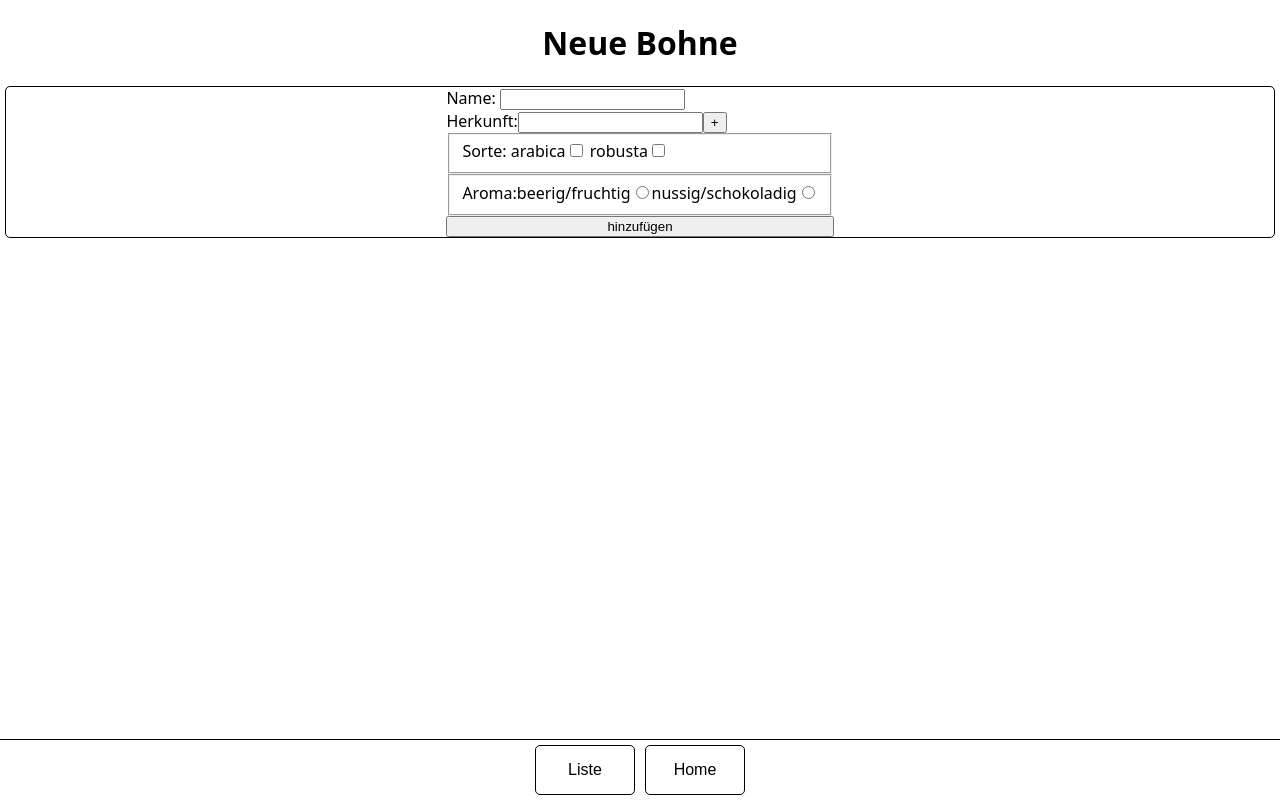
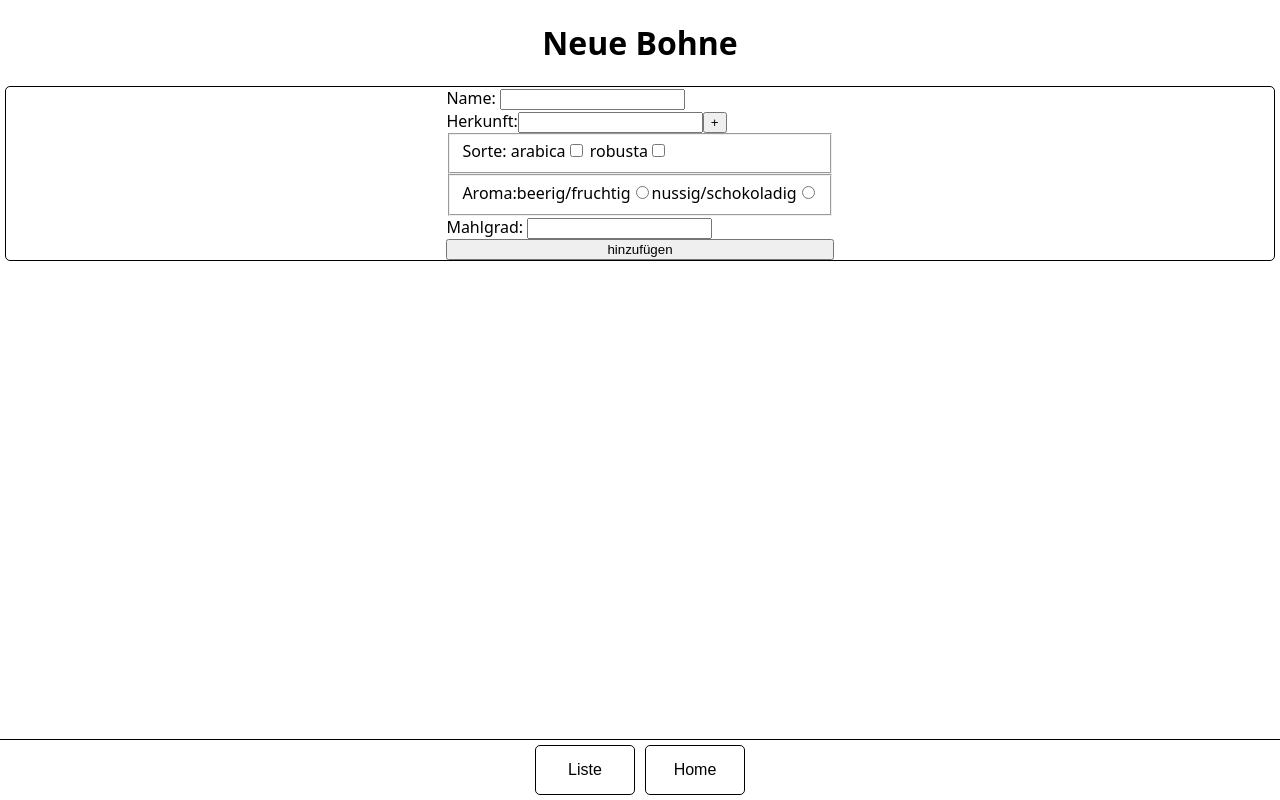
Before and after one commit to TmWgnr/KaffeeNerd, a Next.js app: page /createpage in a window 1280 px wide. Built offline with nearby package versions, Linux system fonts and the light colour scheme.

Commit message:
add grind to the mockdata and implement mahlgrad in Mahlgrad to the inputform

```diff
--- a/components/CoffeeCard/index.js
+++ b/components/CoffeeCard/index.js
@@ -35,7 +35,7 @@ const StyledListItem = styled.li`
   list-style: none;
 `;
 
-export default function CoffeeCard({ name, origins, sorts, aroma }) {
+export default function CoffeeCard({ name, origins, sorts, aroma, grind }) {
   return (
     <ListItem>
       <StyledContainer>
@@ -60,6 +60,8 @@ export default function CoffeeCard({ name, origins, sorts, aroma }) {
             <StyledListItem key={index}>{oneAroma}</StyledListItem>
           ))}
         </StyledList>
+        <StyledName>Mahlgrad:</StyledName>
+        <p>{grind}</p>
       </StyledContainer>
     </ListItem>
   );
--- a/components/CoffeeInputForm/index.js
+++ b/components/CoffeeInputForm/index.js
@@ -41,6 +41,7 @@ export default function CoffeeInputForm() {
     const robustaChecked = formData.get("robusta");
     const fruchtigChecked = formData.get("fruchtig");
     const nussigChecked = formData.get("nussig");
+    const grind = formData.get("grind");
 
     const originsCleared = origins.filter((oneOrigins) => oneOrigins !== "");
     const sorts = [];
@@ -67,6 +68,7 @@ export default function CoffeeInputForm() {
       origins: originsCleared,
       sorts,
       aroma,
+      grind: grind,
     };
 
     setNewCoffee((prevCoffee) => [...prevCoffee, newCoffeeEntry]);
@@ -151,6 +153,9 @@ export default function CoffeeInputForm() {
               />
             </label>
           </fieldset>
+          <label htmlFor="grind">
+            Mahlgrad: <input id="grind" name="grind" type="number" step=".1" />
+          </label>
 
           <button type="submit">hinzufügen</button>
         </StyledInputForm>
@@ -164,6 +169,7 @@ export default function CoffeeInputForm() {
             origins={coffee.origins}
             sorts={coffee.sorts}
             aroma={coffee.aroma}
+            grind={coffee.grind}
           />
         ))}
       </div>
--- a/components/CoffeeList/index.js
+++ b/components/CoffeeList/index.js
@@ -24,6 +24,7 @@ export default function CoffeeList() {
               origins={coffee.origins}
               sorts={coffee.sorts}
               aroma={coffee.aroma}
+              grind={coffee.grind}
             />
           );
         })}
```
Also changed, not shown: 1 other file (tests, documents, lock files or other folders).
